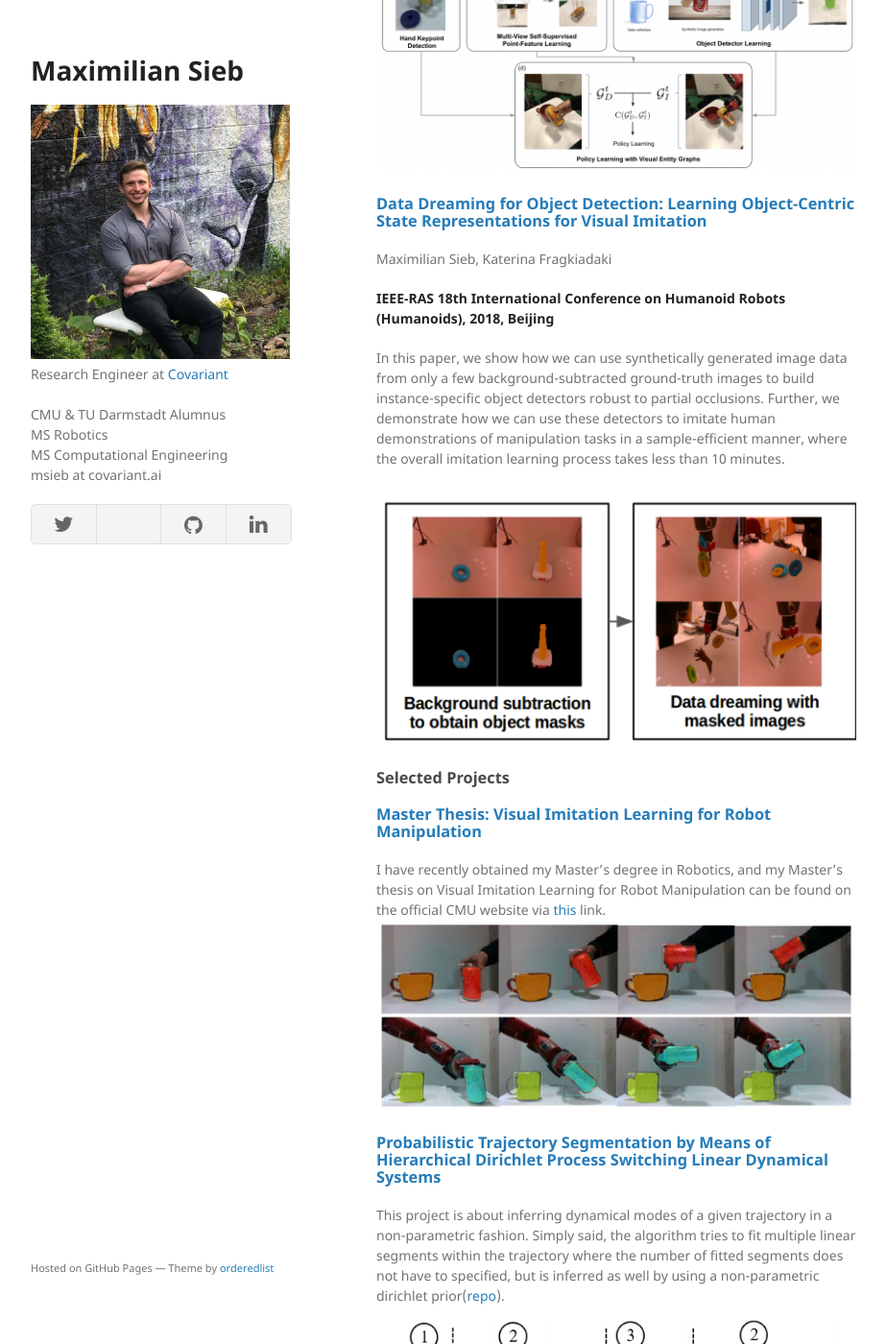
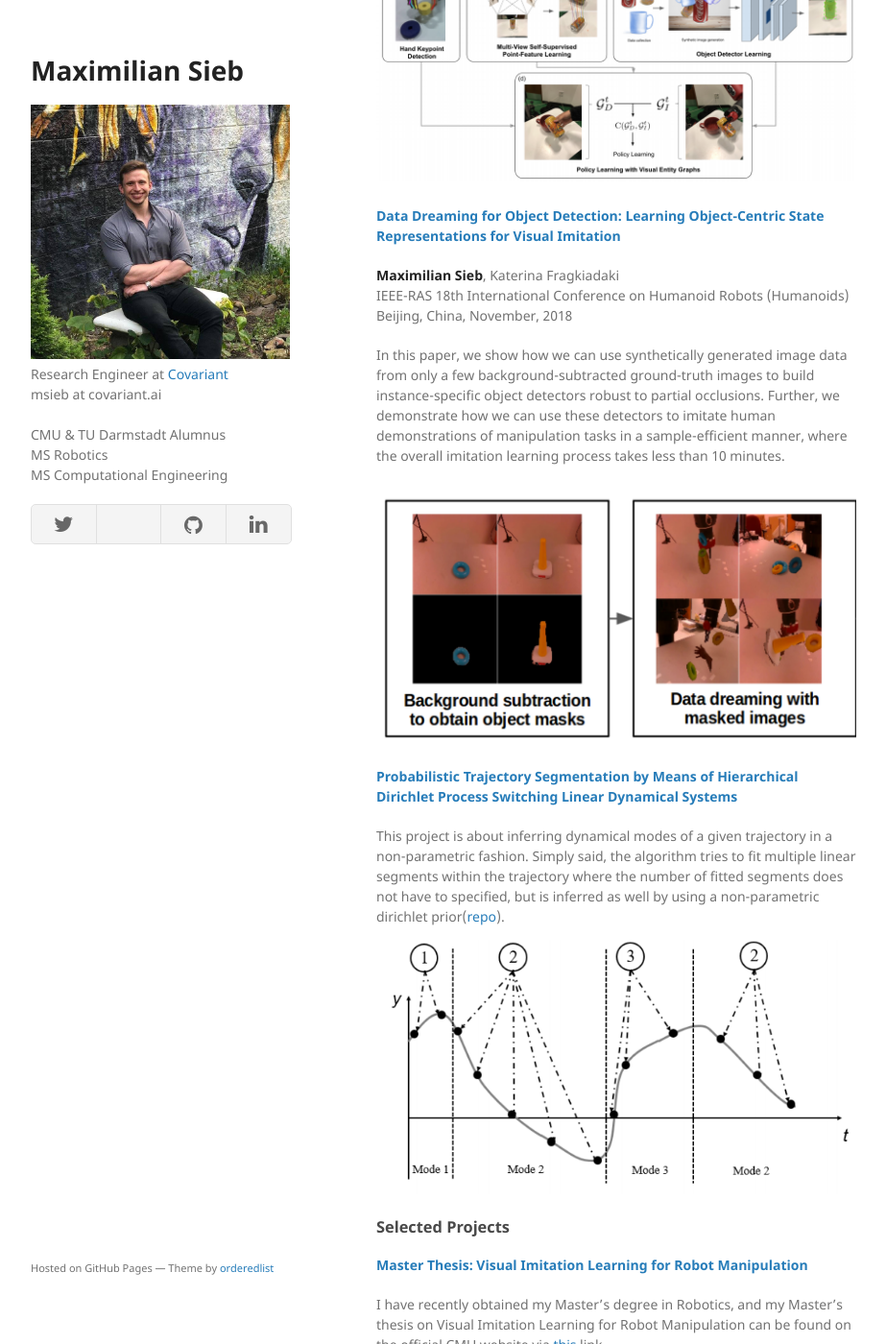
Before and after one commit to msieb1/msieb.io, a Jekyll site: the page built from index.md, in a window 1280 px wide and 1400 px high, scrolled down 1226 px. Shown: the whole window at 96% size, without its empty margins (178-1101 px from the left). Built offline with Jekyll 4.4.1, drawn with Linux system fonts in a browser that asks for light colours; our own code applies the rules of GitHub Pages for plain Markdown files; a style sheet for code colours, icons or effects is not loaded; some of the changed text lies outside the part shown.

Commit message:
update major

```diff
--- a/_layouts/default.html
+++ b/_layouts/default.html
@@ -42,11 +42,12 @@
         <h1>{{ site.title }}</h1>
         <img src="{{ site.baseurl }}assets/profile_pic.jpg" class="profile-img">
         <p> Research Engineer at <a href="https://www.covariant.ai/">Covariant</a><br>
+        msieb at covariant.ai <br>
+
             <br>
         CMU & TU Darmstadt Alumnus <br>
         MS Robotics <br>
         MS Computational Engineering <br>
-        msieb at covariant.ai <br>
         </p>
         <ul>
             <li>
--- a/index.md
+++ b/index.md
@@ -2,54 +2,54 @@
 I am Max, and I am currently working on computer vision and reinforcement & imitation learning for robot manipulation at *Covariant*.
 I recently graduated from the MSR program at the Robotics Institute at Carnegie Mellon University, where I was glad to have been co-advised by Prof. Katerina Fragkiadaki & Prof. Oliver Kroemer.
 
-
 My research is motivated by enabling robots to learn complex skills by leveraging computer vision & human demonstrations. I mostly focus on visual imitation learning and model-based reinforcement learning.
 
 ### Publications
-### [Embodied Language Grounding with Implicit 3D Visual Feature Representations](https://arxiv.org/pdf/1910.01210.pdf)
-Mihir Prabhudesai, Hsiao-Yu Fish Tung, Syed Ashar Javed, Maximilian Sieb, Adam W. Harley , Katerina Fragkiadaki
-
-**to appear in IEEE Conference on Computer Vision and Pattern Recognition (CVPR), Seattle, USA, June 2020**
+#### [Embodied Language Grounding with Implicit 3D Visual Feature Representations](https://arxiv.org/pdf/1910.01210.pdf)
+Mihir Prabhudesai, Hsiao-Yu Fish Tung, Syed Ashar Javed, **Maximilian Sieb**, Adam W. Harley , Katerina Fragkiadaki
+To appear in IEEE Conference on Computer Vision and Pattern Recognition (CVPR)
+Seattle, USA, June 2020
 
 In this paper, we propose a computational model of simulation semantics that associate language utterances to 3D visual abstractions of the scene they describe. We encode the visual abstractions via 3-dimensional visual feature maps that we obtain via view prediction from different RGB images of the scene in a self-supervised manner.
 
 ![](assets/embodied_grounding.png)
 
-### [Graph-Structured Visual Imitation](https://msieb1.github.io/visual-entity-graphs/)
-Maximilian Sieb, Zhou Xian, Audrey Huang, Oliver Kroemer, Katerina Fragkiadaki
-
-**Conference on Robot Learning (CoRL), 2019, Osaka**
+#### [Graph-Structured Visual Imitation](https://msieb1.github.io/visual-entity-graphs/)
+**Maximilian Sieb**, Zhou Xian, Audrey Huang, Oliver Kroemer, Katerina Fragkiadaki
+Conference on Robot Learning (CoRL)
+Osaka, Japan, November 2019
 
 In this [paper](https://arxiv.org/pdf/1907.05518), we propose a graph-structured state representation for visual imitation learning. We show we can use different visual entities of various granularities to obtain a state representation that can be used for reinforcement learning to learn manipulation skills within a few minutes of real-life policy rollouts.
 
 ![](assets/graph-2.png)
 
-### [Data Dreaming for Object Detection: Learning Object-Centric State Representations for Visual Imitation](http://www.cs.columbia.edu/~allen/S19/Student_Papers/fragiadaki_object_mask.pdf)
-Maximilian Sieb, Katerina Fragkiadaki
-
-**IEEE-RAS 18th International Conference on Humanoid Robots (Humanoids), 2018, Beijing**
+#### [Data Dreaming for Object Detection: Learning Object-Centric State Representations for Visual Imitation](http://www.cs.columbia.edu/~allen/S19/Student_Papers/fragiadaki_object_mask.pdf)
+**Maximilian Sieb**, Katerina Fragkiadaki
+IEEE-RAS 18th International Conference on Humanoid Robots (Humanoids)
+Beijing, China, November, 2018
 
 In this paper, we show how we can use synthetically generated image data from only a few background-subtracted ground-truth images to build instance-specific object detectors robust to partial occlusions. Further, we demonstrate how we can use these detectors to imitate human demonstrations of manipulation tasks in a sample-efficient manner, where the overall imitation learning process takes less than 10 minutes.
 
 ![](assets/data_dreaming.png)
 
+#### [Probabilistic Trajectory Segmentation by Means of Hierarchical Dirichlet Process Switching Linear Dynamical Systems](pdf/HDP_SLDS.pdf)
+
+This project is about inferring dynamical modes of a given trajectory in a non-parametric fashion. Simply said, the algorithm tries to fit multiple linear segments within the trajectory where the number of fitted segments does not have to specified, but is inferred as well by using a non-parametric dirichlet prior([repo](https://github.com/msieb1/switching-linear-dynamical-systems)).
+![](assets/segmentation.png)
+
 
 ### Selected Projects
-### [Master Thesis: Visual Imitation Learning for Robot Manipulation](pdf/MSR_thesis_final.pdf)
+#### [Master Thesis: Visual Imitation Learning for Robot Manipulation](pdf/MSR_thesis_final.pdf)
 
 I have recently obtained my Master's degree in Robotics, and my Master's thesis on Visual Imitation Learning for Robot Manipulation can be found on the official CMU website via [this]( https://www.ri.cmu.edu/publications/visual-imitation-learning-for-robot-manipulation/) link.
 ![](assets/master_thesis_vis.png)
 
-### [Probabilistic Trajectory Segmentation by Means of Hierarchical Dirichlet Process Switching Linear Dynamical Systems](pdf/HDP_SLDS.pdf)
 
-This project is about inferring dynamical modes of a given trajectory in a non-parametric fashion. Simply said, the algorithm tries to fit multiple linear segments within the trajectory where the number of fitted segments does not have to specified, but is inferred as well by using a non-parametric dirichlet prior([repo](https://github.com/msieb1/switching-linear-dynamical-systems)).
-![](assets/segmentation.png)
-
-### [Aligning Word Embeddings of Different Languages within a Shared Embedding Space](pdf/aligning-word-embeddings.pdf)
+#### [Aligning Word Embeddings of Different Languages within a Shared Embedding Space](pdf/aligning-word-embeddings.pdf)
 Learning translations between different languages has drawn a lot of focus recently. In this work, we examined how we can leverage shared embedding spaces of different languages to learn better translations overall. Do multilingual people "think" by subconsciously translating each language into a common embedding space, or is each language pair individually translated, i.e., our mind has a set dictionary for each translation pair? This project is motivated by this line of thinking: the key reasoning here is that different language translations could be thought of operating in an embedding space in which all languages can be embedded to some extent. Ideally, this would improve translation between language pairs by leveraging knowledge of multiple dictionaries which is encoded in the shared embedding space.
 ![](assets/aligning.png)
 
-### [Bachelor Thesis: Design and Analysis of a Ball-Balancing Plate](pdf/bachelor_thesis.pdf)
+#### [Bachelor Thesis: Design and Analysis of a Ball-Balancing Plate](pdf/bachelor_thesis.pdf)
 
 This thesis revolves around the design of a ball-balancing plate and the anaylsis & implementation of different control algorithms. The thesis describes the entire design process: The CAD-design of the contraption, the dynamical & mechanical analysis, the control design & analysis, the microcontroller implementation, and experimental verification.
 ![](assets/bachelor_thesis_vis.png)
```
